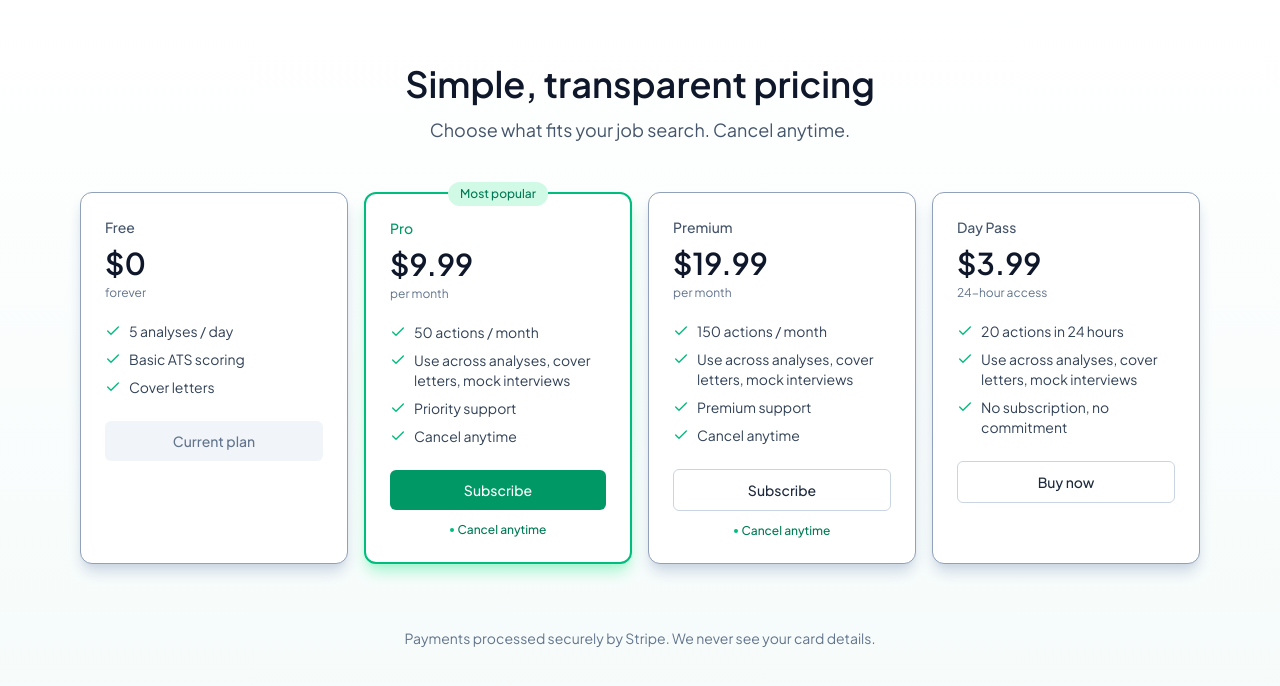
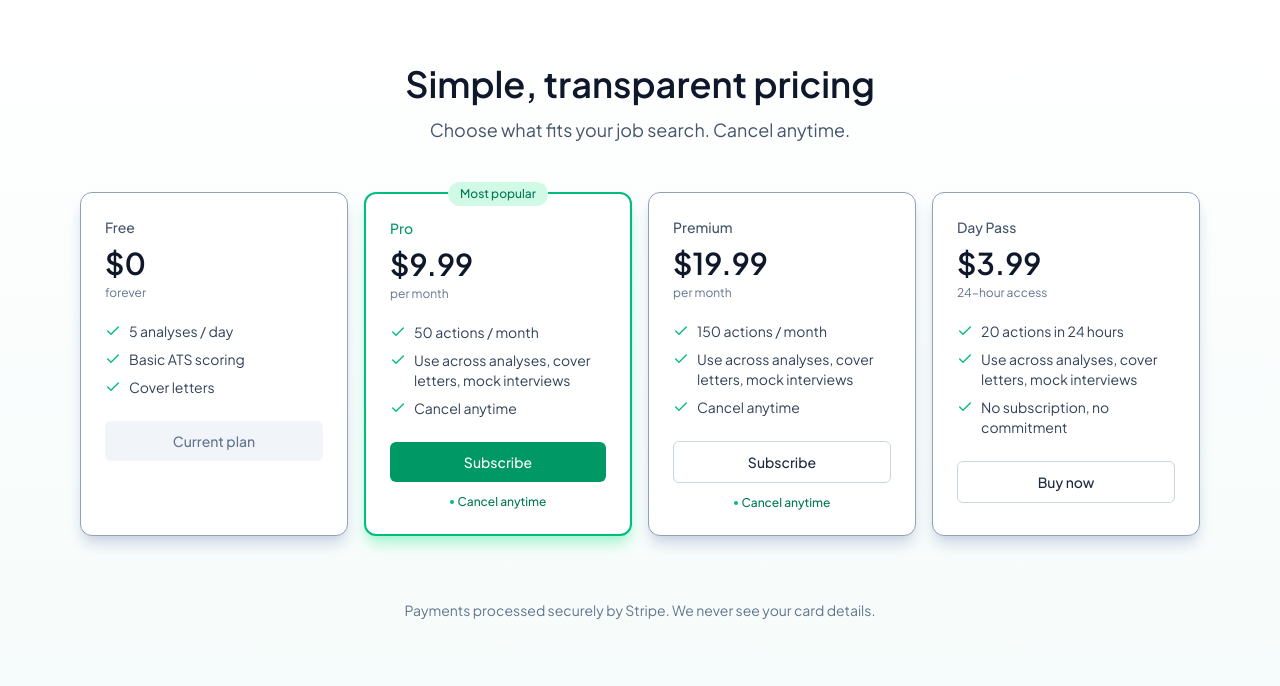
Before and after one commit to Vishnuteja0217/futurehireai, a Next.js app in the folder frontend/: page /pricing in a window 1280 px wide. Shown: the top 686 px of the page. Built offline with nearby package versions, Linux system fonts and the light colour scheme; no server answers.

Commit message:
Remove unverifiable Priority/Premium support claims from pricing

```diff
--- a/frontend/src/app/pricing/page.tsx
+++ b/frontend/src/app/pricing/page.tsx
@@ -39,7 +39,6 @@ const PLANS = {
       features: [
         "50 actions / month",
         "Use across analyses, cover letters, mock interviews",
-        "Priority support",
         "Cancel anytime",
       ],
       ctaLabel: "Subscribe",
@@ -54,7 +53,6 @@ const PLANS = {
       features: [
         "150 actions / month",
         "Use across analyses, cover letters, mock interviews",
-        "Premium support",
         "Cancel anytime",
       ],
       ctaLabel: "Subscribe",
```
